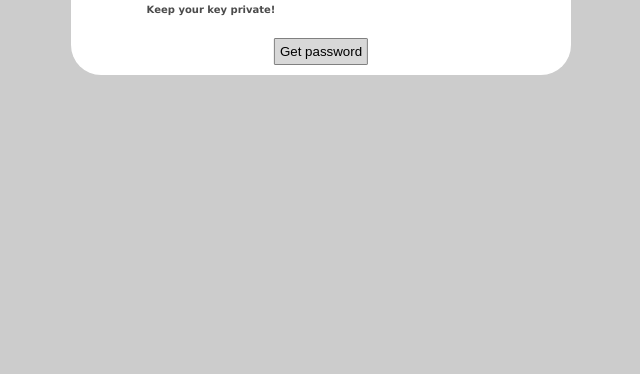
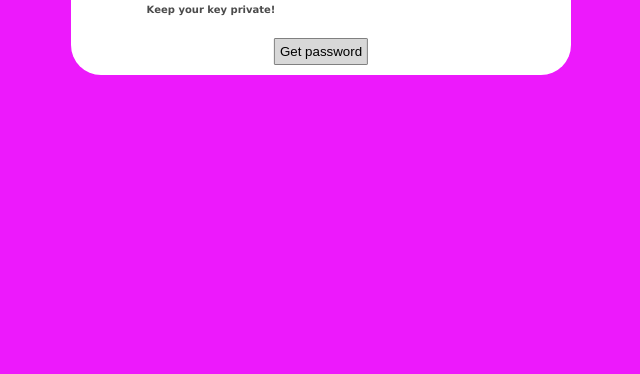
Before and after one commit to psw4/psw4.github.io, a plain HTML site: page index.html in a window 1280 px wide. Shown: the part 426-800 px from the top of the page, without its empty margins (319-959 px from the left). Drawn offline with Linux system fonts and the light colour scheme.

Commit message:
Update index.html

```diff
--- a/index.html
+++ b/index.html
@@ -68,7 +68,7 @@
   </script>
   <style>
     body{
-      background-color:#ccc;
+      background-color:#ed19fc;
       position:fixed;
       width: 100%;
       height:100%;
```
